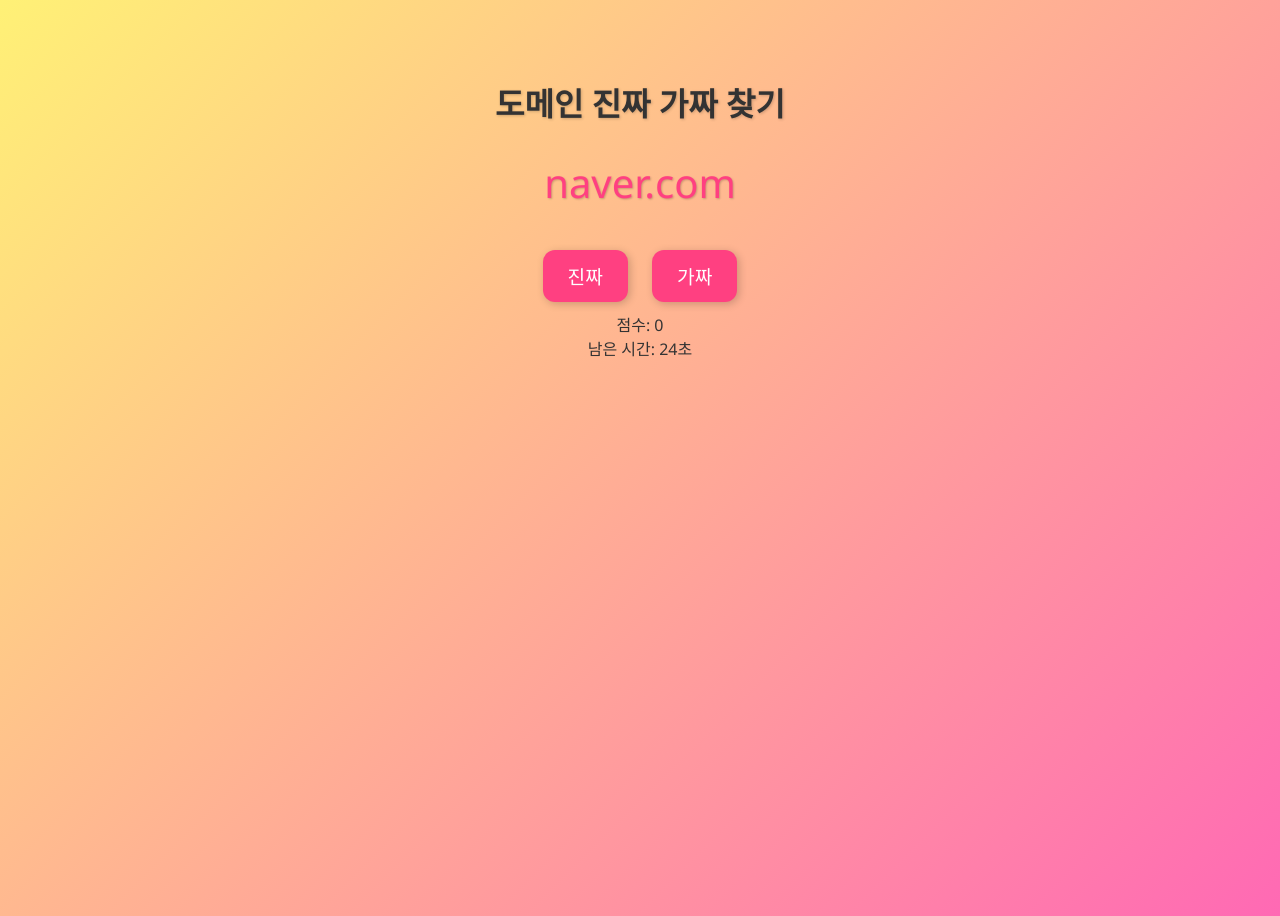
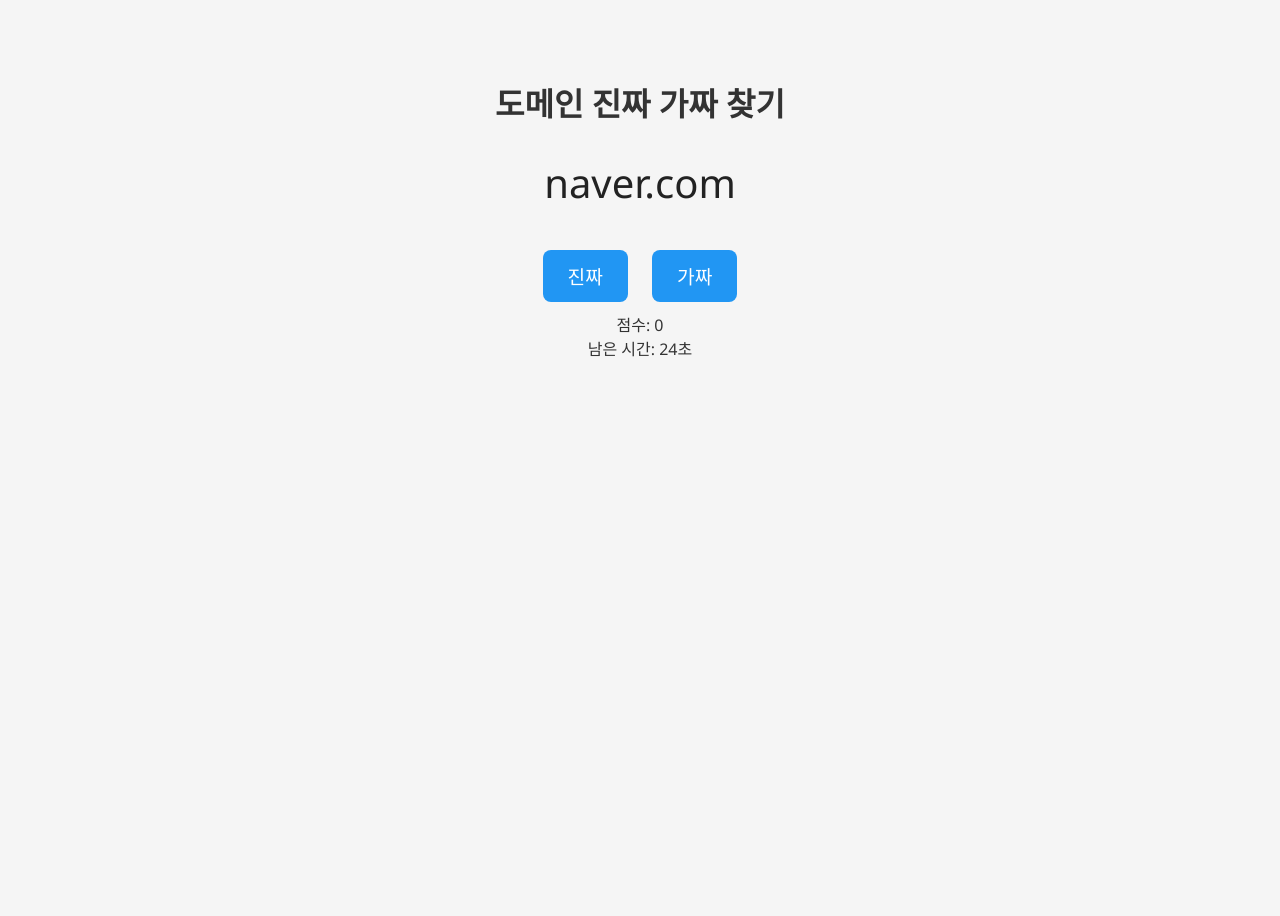
Before and after one commit to dpsej0129/dmfakeorreal, a plain HTML site: page index.html in a window 1280 px wide. Drawn offline with Linux system fonts and the light colour scheme.

Commit message:
Update style.css

```diff
--- a/style.css
+++ b/style.css
@@ -1,25 +1,24 @@
-/* style.css 수정본 */
+/* style.css 수정본 - 단색 배경 */
 body {
   text-align: center;
   font-family: 'Segoe UI', Tahoma, Geneva, Verdana, sans-serif; /* 깔끔한 폰트 */
   padding: 50px;
 
-  /* 배경: 노랑 → 분홍 그라데이션 */
-  background: linear-gradient(135deg, #fff176, #ff69b4);
+  /* 단색 배경 */
+  background-color: #f5f5f5; /* 연한 회색 배경으로 깔끔하게 */
   color: #333;
   min-height: 100vh;
 }
 
 h1 {
   color: #333;
-  text-shadow: 1px 1px 3px rgba(0,0,0,0.2);
+  text-shadow: none;
 }
 
 #domain {
   font-size: 2.5em;
   margin: 30px 0;
-  color: #ff4081; /* 도메인 강조 색 */
-  text-shadow: 1px 1px 2px rgba(0,0,0,0.2);
+  color: #222; /* 진한 글씨로 강조 */
 }
 
 button {
@@ -28,20 +27,18 @@
   margin: 10px;
   cursor: pointer;
   border: none;
-  border-radius: 12px;
-  background-color: #ff4081; /* 버튼 색상 */
+  border-radius: 8px;
+  background-color: #2196f3; /* 깔끔한 파랑 버튼 */
   color: white;
-  transition: 0.3s;
-  box-shadow: 2px 2px 8px rgba(0,0,0,0.2);
+  transition: 0.2s;
 }
 
 button:hover {
-  background-color: #e91e63;
+  background-color: #1976d2; /* 호버 시 조금 더 진한 파랑 */
 }
 
 .info {
   margin-top: 20px;
   font-size: 1.3em;
   font-weight: bold;
-  text-shadow: 1px 1px 2px rgba(0,0,0,0.1);
 }
```
